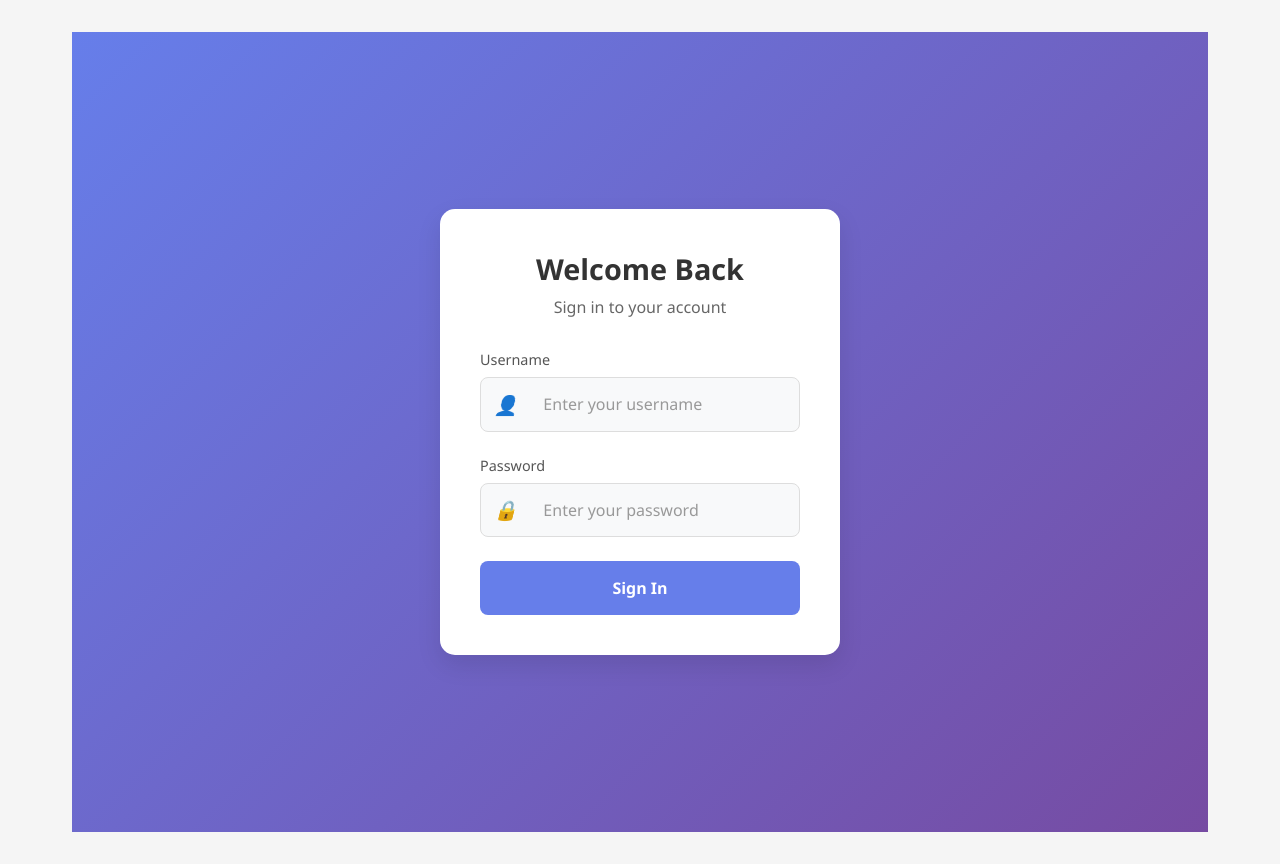
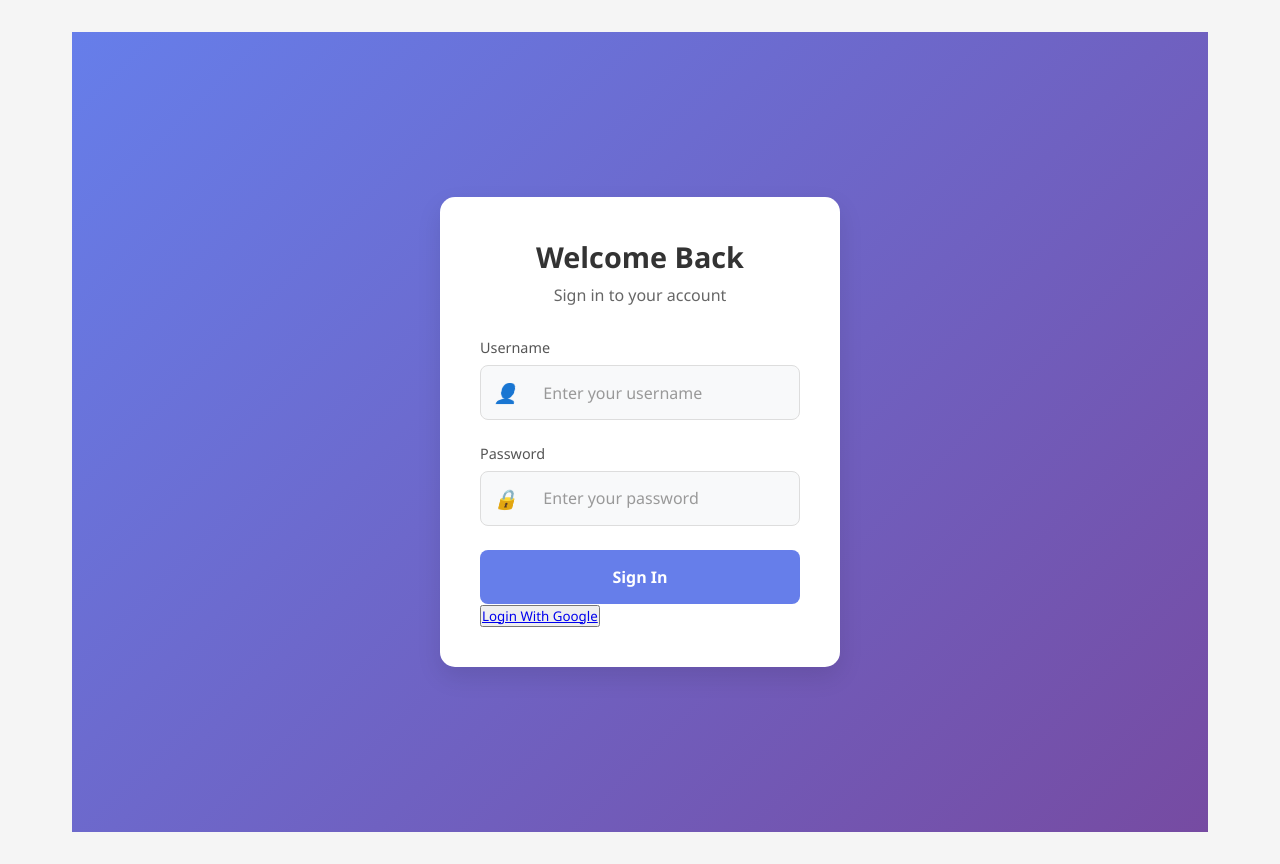
Before and after one commit to jamalihassan0307/django_supermarket, a Django app: template myapp/templates/myapp/login.html in a window 1280 px wide. Run offline with Django 5.2, Linux system fonts and the light colour scheme; the template is opened without the code that fills it, so the values that code supplies are empty.

Commit message:
Add migration to alter user role field in User model. Updated role choices to include new options for user permissions. Added binary files for migration cache and updated login.html to include Google login button for enhanced user authentication experience.

```diff
--- a/myapp/templates/myapp/login.html
+++ b/myapp/templates/myapp/login.html
@@ -145,6 +145,13 @@
 
       <button type="submit" class="login-btn">Sign In</button>
     </form>
+    <div class="col-md-8 mx-auto social-container my-2">
+      <button class="google-btn">
+          <a href="{% url 'social:begin' 'google-oauth2' %}">
+              Login With Google
+          </a>
+      </button>
+  </div>
   </div>
 </div>
 {% endblock %}
```
Also changed, not shown: myapp/migrations/0002_alter_user_role.py (added).
